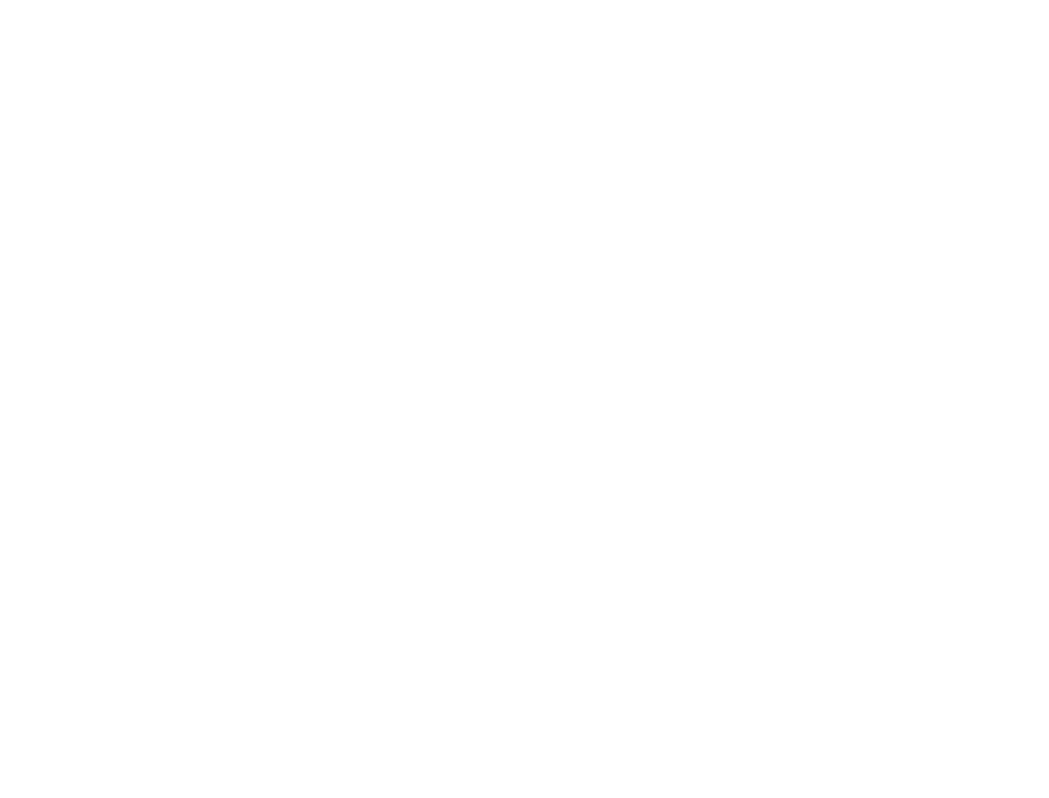
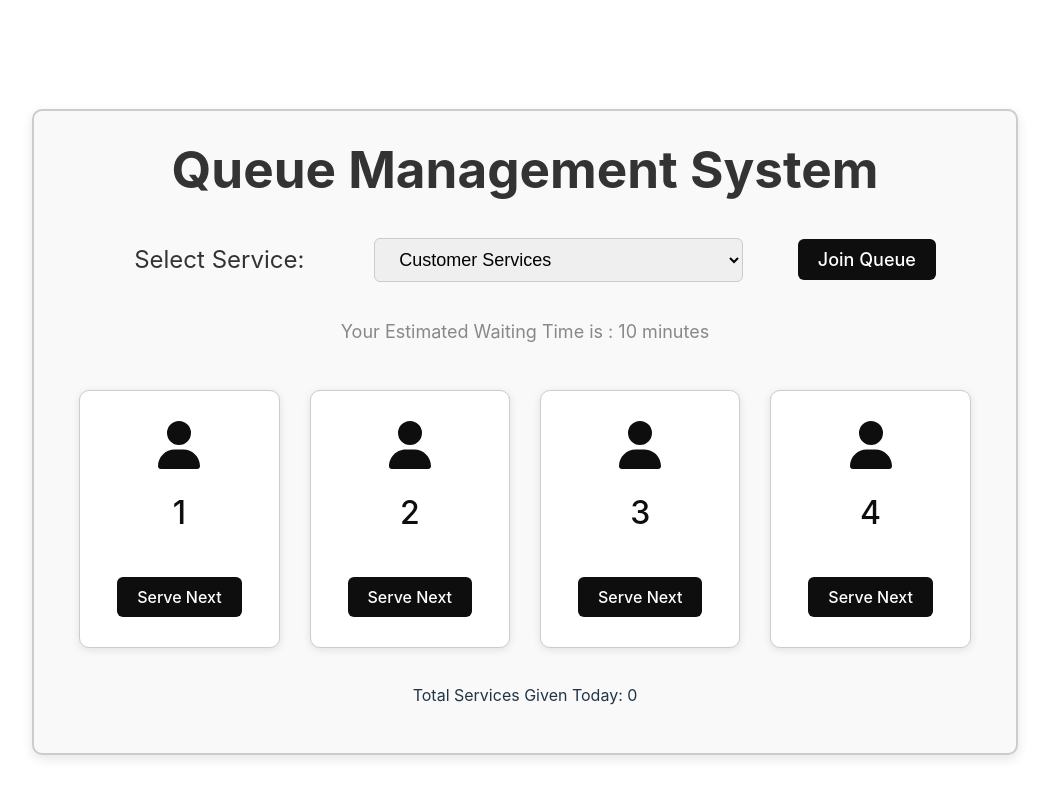
Before and after one commit to ibrahimtaib/SE2-01-mock, a React (Vite) app in the folder client/: page / in a window 1280 px wide. Shown: the top 798 px of the page, without its empty margins (115-1164 px from the left). Built offline with nearby package versions, Linux system fonts and the light colour scheme.

Commit message:
fixed app

```diff
--- a/client/src/App.jsx
+++ b/client/src/App.jsx
@@ -30,10 +30,11 @@ function App() {
 }
 
 function Main() {
-  <Routes>
-      <Route path="/" element={<QueueManagment />}>
-      </Route>
+  return (
+    <Routes>
+      <Route path="/" element={<QueueManagment />} />
     </Routes>
+  )
 }
 
 export default App
```
